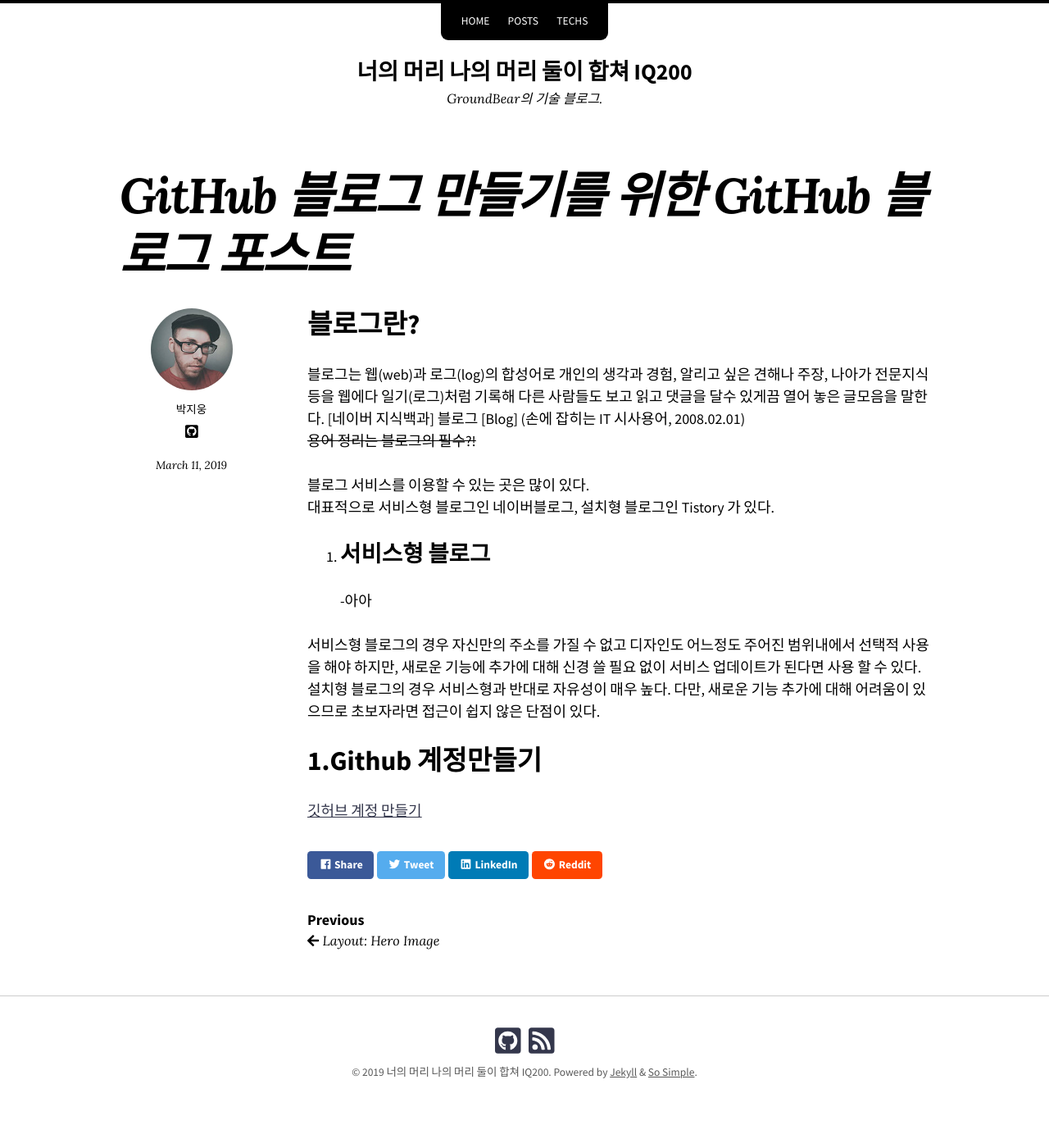
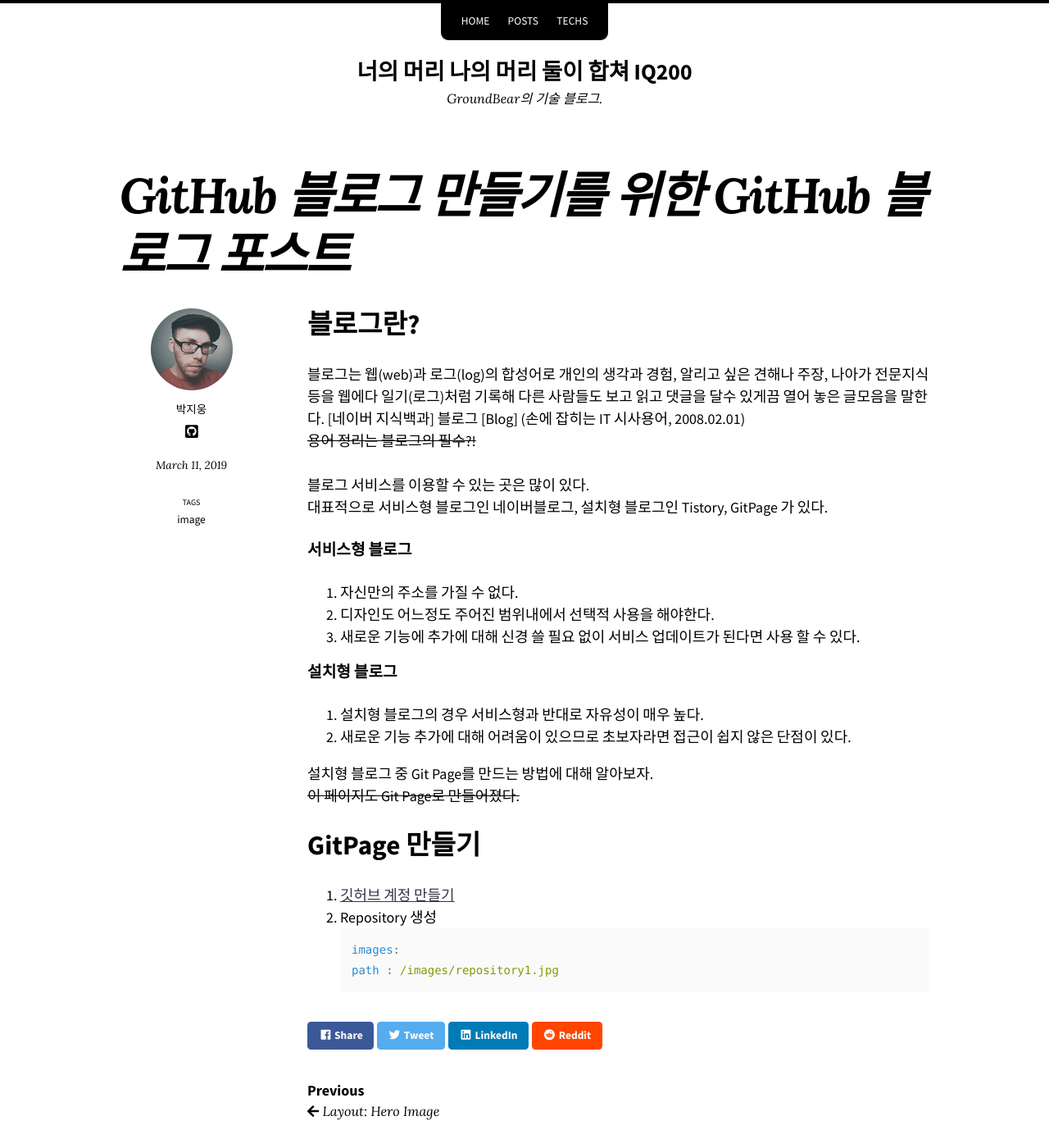
Before and after one commit to bluenada/bluenada.github.io, a Jekyll site: the page built from _posts/2019-03-11-githubBlogInit.md, in a window 1280 px wide and 1400 px high. Shown: the whole window at 82% size. Built offline with Jekyll 4.4.1, drawn with Linux system fonts in a browser that asks for light colours; nearby versions of some CDN libraries.

Commit message:
modify What is Blog?

````diff
--- a/_posts/2019-03-11-githubBlogInit.md
+++ b/_posts/2019-03-11-githubBlogInit.md
@@ -1,5 +1,7 @@
 ---
 title: GitHub 블로그 만들기를 위한 GitHub 블로그 포스트
+tags:
+- image
 ---
 
 # 블로그란?
@@ -9,20 +11,23 @@ title: GitHub 블로그 만들기를 위한 GitHub 블로그 포스트
 ~~용어 정리는 블로그의 필수?!~~
 
 블로그 서비스를 이용할 수 있는 곳은 많이 있다.<br>
-대표적으로 서비스형 블로그인 네이버블로그, 설치형 블로그인 Tistory 가 있다.<br>
+대표적으로 서비스형 블로그인 네이버블로그, 설치형 블로그인 Tistory, GitPage 가 있다.<br>
 
-1. 서비스형 블로그
--
--아아
+#### 서비스형 블로그
+1. 자신만의 주소를 가질 수 없다.
+2. 디자인도 어느정도 주어진 범위내에서 선택적 사용을 해야한다.
+3. 새로운 기능에 추가에 대해 신경 쓸 필요 없이 서비스 업데이트가 된다면 사용 할 수 있다.
 
+#### 설치형 블로그
+1. 설치형 블로그의 경우 서비스형과 반대로 자유성이 매우 높다.
+2. 새로운 기능 추가에 대해 어려움이 있으므로 초보자라면 접근이 쉽지 않은 단점이 있다.
 
-
-
-서비스형 블로그의 경우 자신만의 주소를 가질 수 없고 디자인도 어느정도 주어진 범위내에서 선택적 사용을 해야 하지만,  새로운 기능에 추가에 대해 신경 쓸 필요 없이 서비스 업데이트가 된다면 사용 할 수 있다.<br>
-설치형 블로그의 경우 서비스형과 반대로 자유성이 매우 높다. 다만, 새로운 기능 추가에 대해 어려움이 있으므로 초보자라면 접근이 쉽지 않은 단점이 있다.
-
-
-
-# 1.Github 계정만들기
-
-[깃허브 계정 만들기](https://github.com)
+설치형 블로그 중 Git Page를 만드는 방법에 대해 알아보자.<br>
+~~이 페이지도 Git Page로 만들어졌다.~~
+# GitPage 만들기
+1. [깃허브 계정 만들기](https://github.com)
+2.  Repository 생성
+```yaml
+images:
+	path : /images/repository1.jpg
+```
````
Also changed, not shown: images/repository1.png (added), images/repository2.png (added), images/repository3.png (added).
